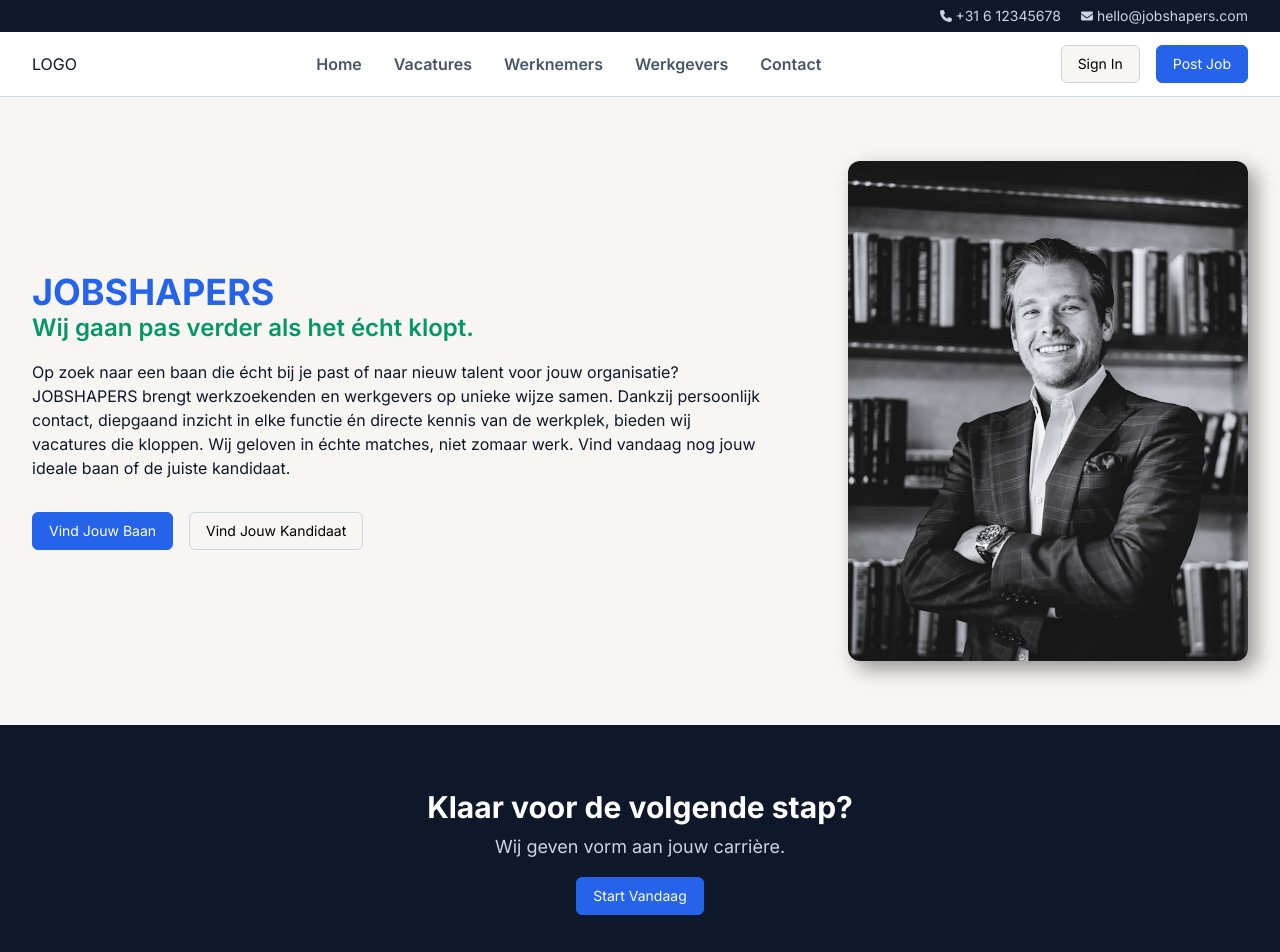
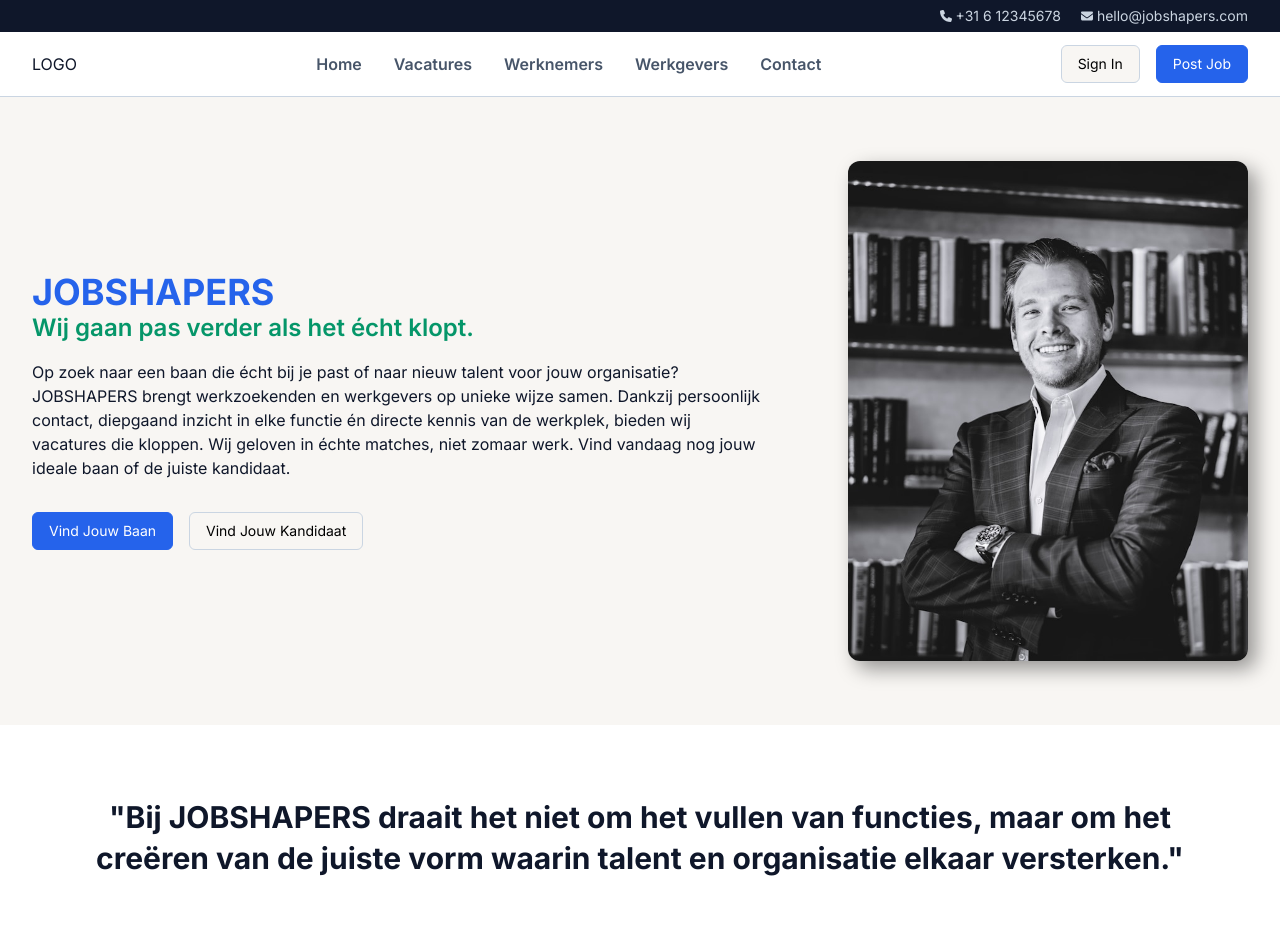
Before and after one commit to EdwinSch/jobshapers, a Next.js app: page / in a window 1280 px wide. Shown: the top 952 px of the page. Built offline with nearby package versions, Linux system fonts and the light colour scheme.

Commit message:
add homepage quote

```diff
--- a/app/createjob/page.jsx
+++ b/app/createjob/page.jsx
@@ -158,6 +158,7 @@ const JobCreationPage = () => {
             id="level"
             className="mt-1 mb-4 w-full py-2 px-3 bg-jsOffWhite border border-slate-300 rounded-md text-sm"
           >
+            <option value="junior">NVT.</option>
             <option value="junior">Junior</option>
             <option value="medior">Medior</option>
             <option value="senior">Senior</option>
--- a/app/page.jsx
+++ b/app/page.jsx
@@ -2,9 +2,21 @@ import Hero from "@/components/Hero";
 
 export default function HomePage() {
   return (
-    <main className="w-full bg-jsOffWhite">
-      <div className="mx-auto max-w-7xl px-4 md:px-6 lg:px-8">
-        <Hero />
+    <main>
+      {/* Hero */}
+      <div className="w-full bg-jsOffWhite">
+        <div className="mx-auto max-w-7xl px-4 md:px-6 lg:px-8">
+          <Hero />
+        </div>
+      </div>
+
+      {/* Breaker */}
+      <div className="mx-auto py-14 md:py-18 max-w-7xl px-4 md:px-6 lg:px-8">
+        <h3 className="mx-12 text-2xl md:text-3xl text-center font-bold text-jsMidnight leading-snug">
+          "Bij JOBSHAPERS draait het niet om het vullen van functies, maar om
+          het creëren van de juiste vorm waarin talent en organisatie elkaar
+          versterken."
+        </h3>
       </div>
     </main>
   );
```
